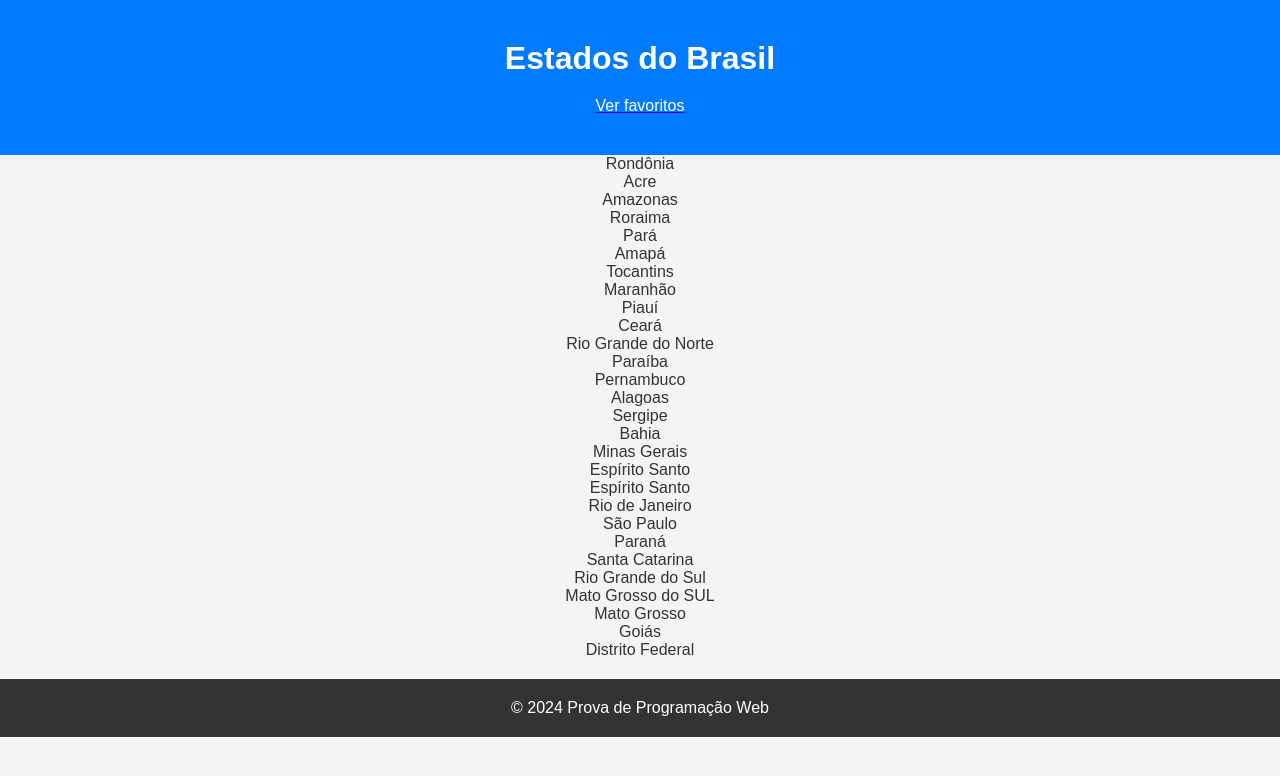
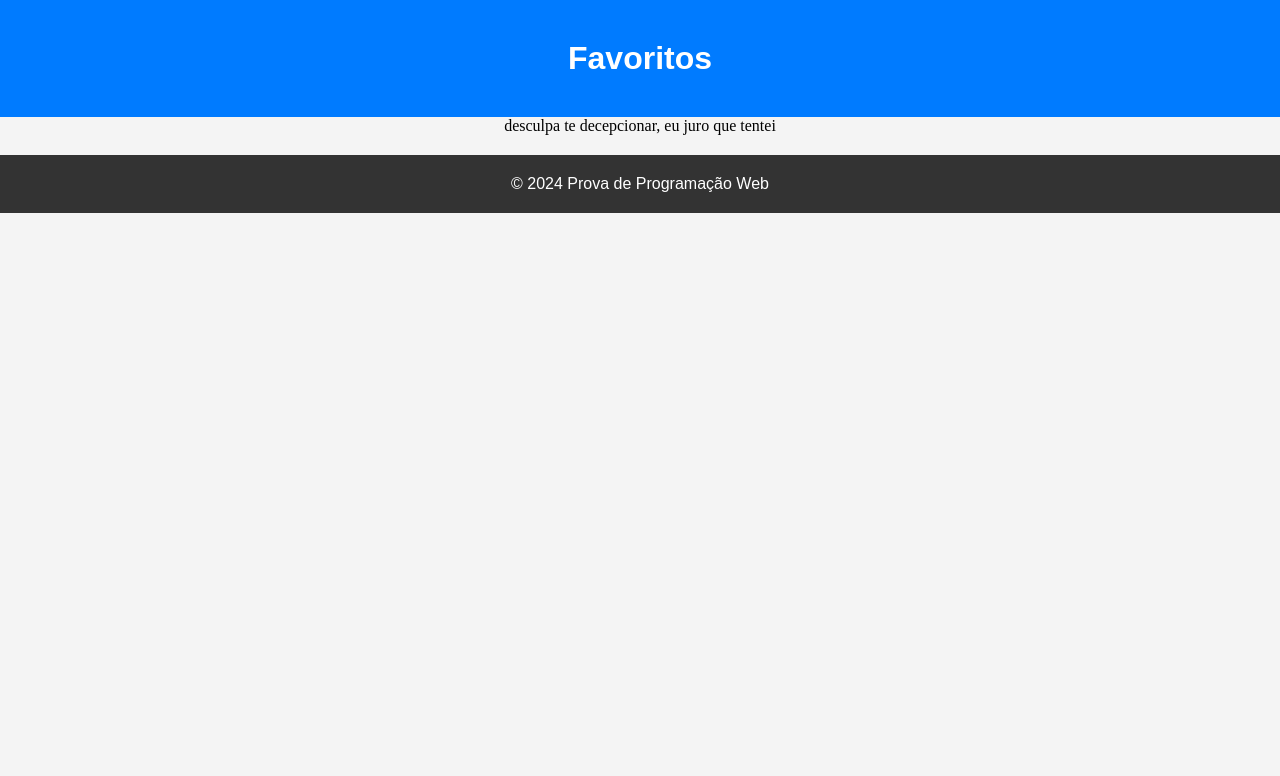
Before and after one commit to leofranchini/prova-24-04, a plain HTML site: page index.html in a window 1280 px wide. Drawn offline with Linux system fonts and the light colour scheme.

Commit message:
Add files via upload

```diff
--- a/index.html
+++ b/index.html
@@ -3,47 +3,16 @@
 <head>
     <meta charset="UTF-8">
     <meta name="viewport" content="width=device-width, initial-scale=1.0">
-    <title>Home</title>
-    <link rel="stylesheet" href="styles.css">
-    <script src="./index.js"></script>
+    <title>Favoritos</title>
+    <link rel="stylesheet" href="stylesfavoritos.css">
 </head>
 <body>
     <header id="header">
-        <h1>Estados do Brasil</h1>
-        <a href=".favoritos/index.html"><p style="color: white;">Ver favoritos</p></a>
+        <h1>Favoritos</h1>
     </header>
 
     <main>
-        <ul>
-            <a href="municipios/index.html"><li>Rondônia</li></a>
-            <a href="municipios/index.html"><li>Acre</li></a>
-            <a href="municipios/index.html"><li>Amazonas</li></a>
-            <a href="municipios/index.html"><li>Roraima</li></a>
-            <a href="municipios/index.html"><li>Pará</li></a>
-            <a href="municipios/index.html"><li>Amapá</li></a>
-            <a href="municipios/index.html"><li>Tocantins</li></a>
-            <a href="municipios/index.html"><li>Maranhão</li></a>
-            <a href="municipios/index.html"><li>Piauí</li></a>
-            <a href="municipios/index.html"><li>Ceará</li></a>
-            <a href="municipios/index.html"><li>Rio Grande do Norte</li></a>
-            <a href="municipios/index.html"><li>Paraíba</li></a>
-            <a href="municipios/index.html"><li>Pernambuco</li></a>
-            <a href="municipios/index.html"><li>Alagoas</li></a>
-            <a href="municipios/index.html"><li>Sergipe</li></a>
-            <a href="municipios/index.html"><li>Bahia</li></a>
-            <a href="municipios/index.html"><li>Minas Gerais</li></a>
-            <a href="municipios/index.html"><li>Espírito Santo</li></a>
-            <a href="municipios/index.html"><li>Espírito Santo</li></a>
-            <a href="municipios/index.html"><li>Rio de Janeiro</li></a>
-            <a href="municipios/index.html"><li>São Paulo</li></a>
-            <a href="municipios/index.html"><li>Paraná</li></a>
-            <a href="municipios/index.html"><li>Santa Catarina</li></a>
-            <a href="municipios/index.html"><li>Rio Grande do Sul</li></a>
-            <a href="municipios/index.html"><li>Mato Grosso do SUL</li></a>
-            <a href="municipios/index.html"><li>Mato Grosso</li></a>
-            <a href="municipios/index.html"><li>Goiás</li></a>
-            <a href="municipios/index.html"><li>Distrito Federal</li></a>
-        </ul>
+        desculpa te decepcionar, eu juro que tentei
     </main>
 
     <footer>
--- /dev/null
+++ b/stylesfavoritos.css
@@ -0,0 +1,73 @@
+body,
+h1,
+h2,
+p,
+ul,
+ol,
+li,
+figure,
+table,
+th,
+td{
+    margin: 0;
+    padding: 0;
+}
+
+body{
+    background-color: #f4f4f4;
+}
+
+header{
+    background-color: #007bff;
+    color: #fff;
+    padding: 40px;
+    display: flex;
+    justify-content: center;
+    flex-direction: column;
+    align-items: center;
+    gap: 20px;
+    font-family: Arial, Helvetica, sans-serif;
+
+}
+
+header h1 p{
+    font-family: Arial;
+    font-size: 24px;
+    color: white;
+    text-decoration: none;
+}
+
+nav{
+    background-color: #007bff;
+    justify-content: center;
+    display: flex;
+}
+
+nav a{
+    color: white;
+    text-decoration: none;
+    font-family: Arial, Helvetica, sans-serif;
+}
+
+main{
+    display: grid;
+    text-align: center;
+    margin-bottom: 20px;
+}
+main a{
+    text-decoration: none;
+    color: #333;
+    font-family: Arial;
+    grid-template-rows: auto;
+}
+
+footer {
+    background-color: #333;
+    padding: 20px;
+    align-items: center;
+    display: flex;
+    flex-direction: column;
+    gap:20px;
+    color: white;
+    font-family: Arial, Helvetica, sans-serif;
+  }
--- /dev/null
+++ b/stylesmunicipios.css
@@ -0,0 +1,73 @@
+body,
+h1,
+h2,
+p,
+ul,
+ol,
+li,
+figure,
+table,
+th,
+td{
+    margin: 0;
+    padding: 0;
+}
+
+body{
+    background-color: #f4f4f4;
+}
+
+header{
+    background-color: #007bff;
+    color: #fff;
+    padding: 40px;
+    display: flex;
+    justify-content: center;
+    flex-direction: column;
+    align-items: center;
+    gap: 20px;
+    font-family: Arial, Helvetica, sans-serif;
+
+}
+
+header h1 p{
+    font-family: Arial;
+    font-size: 24px;
+    color: white;
+    text-decoration: none;
+}
+
+nav{
+    background-color: #007bff;
+    justify-content: center;
+    display: flex;
+}
+
+nav a{
+    color: white;
+    text-decoration: none;
+    font-family: Arial, Helvetica, sans-serif;
+}
+
+main{
+    display: grid;
+    text-align: center;
+    margin-bottom: 20px;
+}
+main a{
+    text-decoration: none;
+    color: #333;
+    font-family: Arial;
+    grid-template-rows: 100px 600px 50px;
+}
+
+footer {
+    background-color: #333;
+    padding: 20px;
+    align-items: center;
+    display: flex;
+    flex-direction: column;
+    gap:20px;
+    color: white;
+    font-family: Arial, Helvetica, sans-serif;
+  }
```
Also changed, not shown: index.js (added, +23 -0 lines).
